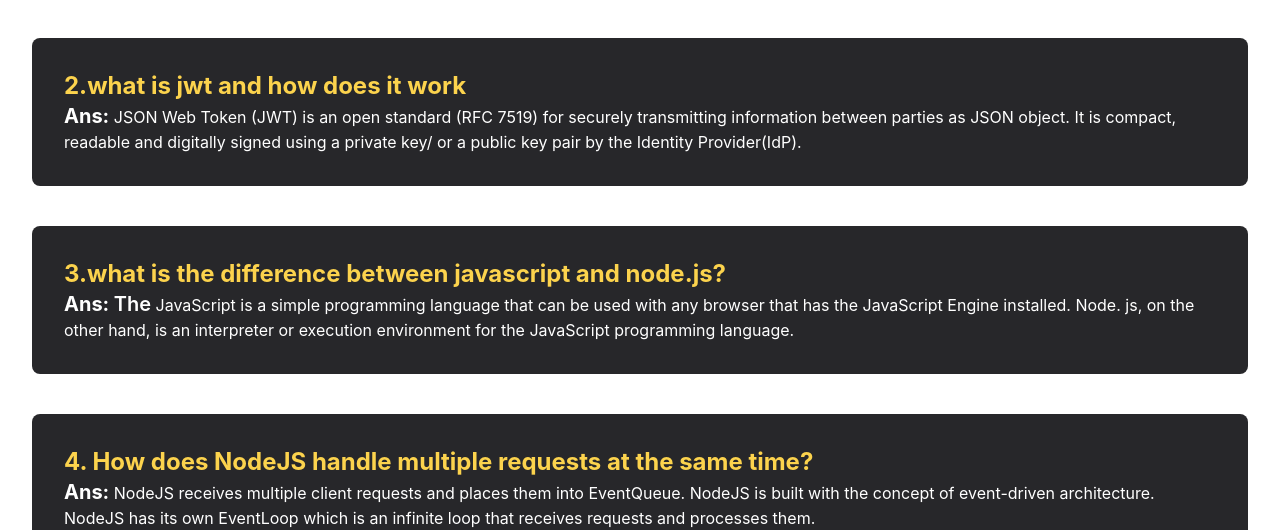
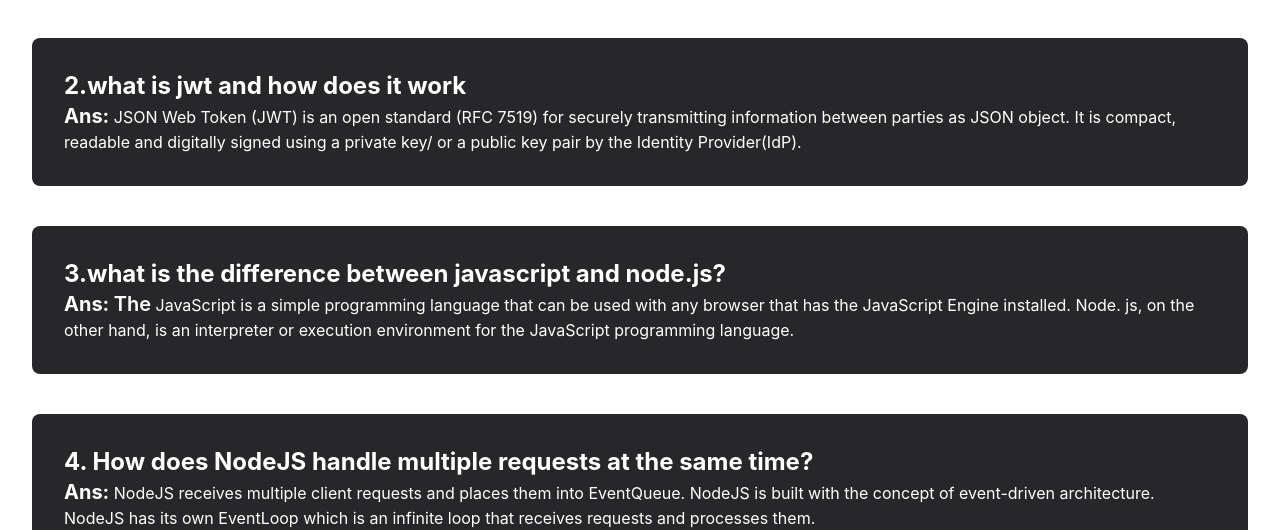
Before and after one commit to Mamun2k22/immigration-visa-client, a React (Create React App) app: page /blog in a window 1280 px wide. Shown: the part 362-892 px from the top of the page. Built offline with nearby package versions, Linux system fonts and the light colour scheme; no server answers.

Commit message:
Color change

```diff
--- a/src/components/Blog.js
+++ b/src/components/Blog.js
@@ -14,17 +14,17 @@ const Blog = () => {
                     </div>
 
                     <div className='mb-10 bg-zinc-800 text-white p-8 rounded-lg '>
-                        <h2 className='text-2xl font-bold text-amber-300'>2.what is jwt and how does it work </h2>
+                        <h2 className='text-2xl font-bold'>2.what is jwt and how does it work </h2>
                         <p><span className='text-xl font-bold'>Ans:</span> <span className='text-xl font-semibold'></span>JSON Web Token (JWT) is an open standard (RFC 7519) for securely transmitting information between parties as JSON object. It is compact, readable and digitally signed using a private key/ or a public key pair by the Identity Provider(IdP).</p>
                     </div>
 
                     <div className='mb-10 bg-zinc-800 text-white p-8 rounded-lg '>
-                        <h2 className='text-2xl font-bold text-amber-300'>3.what is the difference between javascript and node.js?</h2>
+                        <h2 className='text-2xl font-bold'>3.what is the difference between javascript and node.js?</h2>
                         <p><span className='text-xl font-bold'>Ans:</span> <span className='text-xl font-semibold'>The</span> JavaScript is a simple programming language that can be used with any browser that has the JavaScript Engine installed. Node. js, on the other hand, is an interpreter or execution environment for the JavaScript programming language.
                         </p>
                     </div>
                     <div className='mb-10 bg-zinc-800 text-white p-8 rounded-lg '>
-                        <h2 className='text-2xl font-bold text-amber-300'>4. How does NodeJS handle multiple requests at the same time?</h2>
+                        <h2 className='text-2xl font-bold'>4. How does NodeJS handle multiple requests at the same time?</h2>
                         <p><span className='text-xl font-bold'>Ans:</span> <span className='text-xl font-semibold'></span>NodeJS receives multiple client requests and places them into EventQueue. NodeJS is built with the concept of event-driven architecture. NodeJS has its own EventLoop which is an infinite loop that receives requests and processes them.
                         </p>
                     </div>
```
